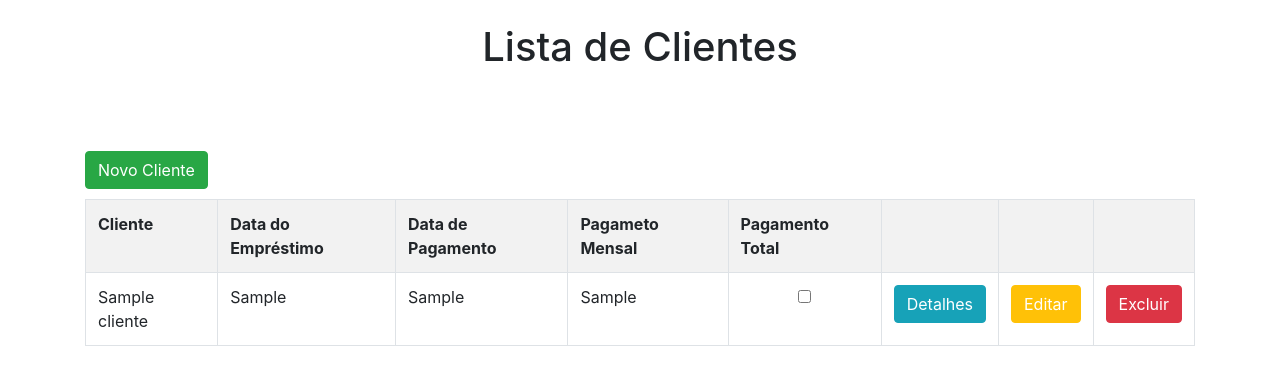
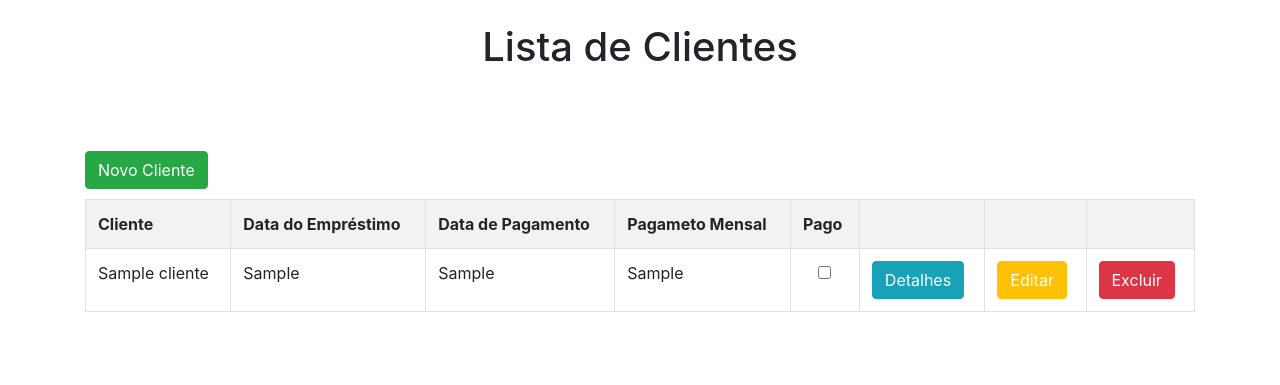
Before and after one commit to FerrazM/loan-database, a Django app: page / in a window 1280 px wide. Shown: the part 177-562 px from the top of the page. Run offline with Django 4.2, Linux system fonts and the light colour scheme; a user stored in the database is signed in; tables that the repository leaves empty hold one stand-in row (values such as "Sample post").

Commit message:
pago commit

```diff
--- a/loan_database/templates/loans/clientes.html
+++ b/loan_database/templates/loans/clientes.html
@@ -9,7 +9,7 @@
         <th>Data do Empréstimo</th>
         <th>Data de Pagamento</th>
         <th>Pagameto Mensal</th>
-        <th>Pagamento Total</th>
+        <th>Pago</th>
         <th></th>
         <th></th>
         <th></th>
```
